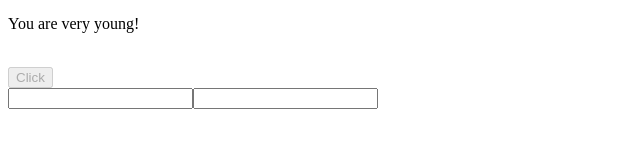
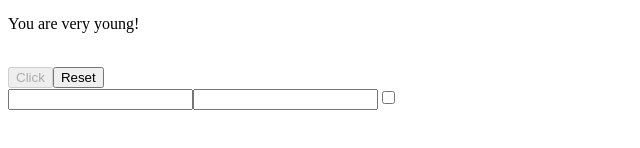
Before and after one commit to misi9/React-exercises, a React (Create React App) app in the folder my-app/: page / in a window 1280 px wide. Shown: the part 486-634 px from the top of the page, without its empty margins (0-640 px from the left). Built offline with nearby package versions, Linux system fonts and the light colour scheme.

Commit message:
forms 04

```diff
--- a/my-app/src/LoginForm.js
+++ b/my-app/src/LoginForm.js
@@ -4,6 +4,7 @@ export class LoginForm extends React.Component{
   state = {
       username: '',
       password: '',
+      remember: false,
       button: true
   }
 
@@ -11,13 +12,28 @@ export class LoginForm extends React.Component{
      const value = event.target.value
      const name = event.target.name
      const type = event.target.type
+     const checked = event.target.checked
      const disabled =  event.target.disabled
 
      this.setState ({
-          [name] : type === 'button' ? disabled : value,
+        [name] : type === 'checkbox' ? checked : value,
+
+     } )
+     this.setState({
+        [name] : type === 'button' ? disabled : value,
      }
 
      )
+  }
+
+  ResetValueButton= () =>{
+      this.setState({
+        username: '',
+        password: '',
+        remember: false,
+      }
+
+      )
   }
 
 
@@ -33,9 +49,11 @@ export class LoginForm extends React.Component{
          <div>
              <div>
                  <button name="button" type="button" disabled={!Boolean(this.state.username && this.state.password)} onChange={this.InputTextField}>Click</button>
+                 <button onClick={this.ResetValueButton}>Reset</button>
              </div>
              <input name="username" value={this.state.username} onChange={this.InputTextField}/>
              <input name="password" type="password" value={this.state.password} onChange={this.InputTextField}/>
+             <input name="remember" type="checkbox" checked={this.state.remember} onChange={this.InputTextField}/>
          </div>
         )
     }
```
Also changed, not shown: my-app/Forms 03.txt (deleted), my-app/Forms 04.txt (added).
